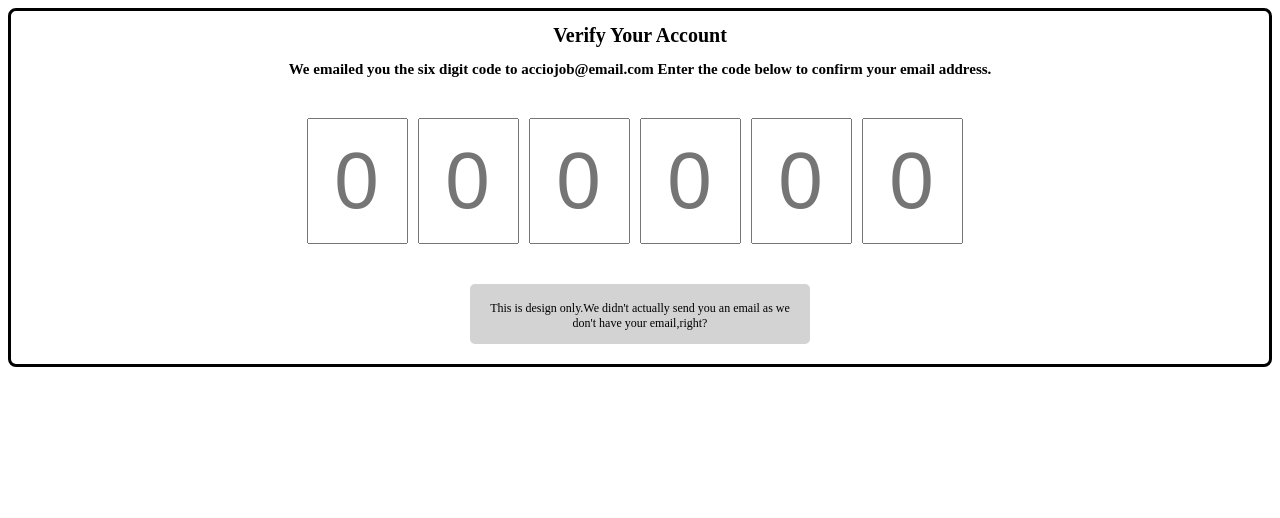
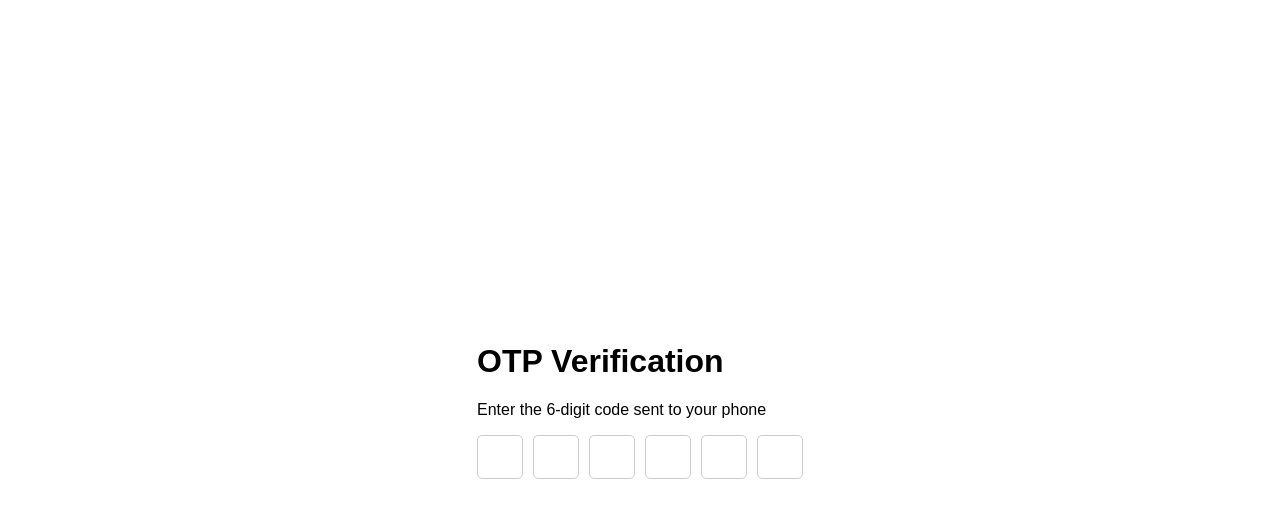
Before and after one commit to acciojob/OTP-Lavanya-pg87, a website: page main.html in a window 1280 px wide. Drawn offline with Linux system fonts and the light colour scheme.

Commit message:
created a submission

```diff
--- a/main.html
+++ b/main.html
@@ -1,29 +1,64 @@
 <!DOCTYPE html>
+<html lang="en">
+<head>
+    <meta charset="UTF-8">
+    <meta name="viewport" content="width=device-width, initial-scale=1.0">
+    <title>OTP Verification</title>
+    <style>
+        body {
+            font-family: Arial, sans-serif;
+            display: flex;
+            justify-content: center;
+            align-items: center;
+            height: 100vh;
+            margin: 0;
+        }
+        .code-container {
+            display: flex;
+            gap: 10px;
+        }
+        .code {
+            width: 40px;
+            height: 40px;
+            text-align: center;
+            font-size: 18px;
+            border: 1px solid #ccc;
+            border-radius: 5px;
+        }
+        .code:focus {
+            outline: none;
+            border-color: #007bff;
+        }
+    </style>
+</head>
+<body>
+    <div>
+        <h1 id="verification_heading">OTP Verification</h1>
+        <p id="verification_subtext">Enter the 6-digit code sent to your phone</p>
+        <div class="code-container">
+            <input type="text" class="code" maxlength="1">
+            <input type="text" class="code" maxlength="1">
+            <input type="text" class="code" maxlength="1">
+            <input type="text" class="code" maxlength="1">
+            <input type="text" class="code" maxlength="1">
+            <input type="text" class="code" maxlength="1">
+        </div>
+    </div>
+    <script>
+        const inputs = document.querySelectorAll('.code');
 
-<html>
-
-<head>
-	<link rel="stylesheet" href="styles.css">
-</head>
-
-<body>
-	<!-- the entire body must be written by student -->
-	<div id="mainContainer">
-	<h1 id ="verification_heading">Verify Your Account</h1>
-	<h2 id ="verification_subtext">We emailed you the six digit code to acciojob@email.com Enter the code below to confirm your email address.</h2>
-	<div class="code-container"><input type="number" id="digits1" class="code" name="otp" placeholder="0">
-	<input type="number" id="digits2" class="code" name="otp" placeholder="0">
-	<input type="number" id="digits3" class="code" name="otp" placeholder="0">
-	<input type="number" id="digits4" class="code" name="otp" placeholder="0">
-	<input type="number" id="digits5" class="code" name="otp" placeholder="0">
-	<input type="number" id="digits6" class="code" name="otp" placeholder="0"></div>
-	<div id="lastbox"><div id="warn">
-		<p>This is design only.We didn't actually send you an email as we don't have your email,right?</p>
-	</div></div>
-	</div>
-    <script type="text/javascript" src="./script.js">
-</script>
-
+        inputs.forEach((input, index) => {
+            input.addEventListener('input', (event) => {
+                const value = event.target.value;
+                if (value.length === 1) {
+                    if (index < inputs.length - 1) {
+                        inputs[index + 1].focus();
+                    }
+                } else if (value.length === 0 && index > 0) {
+                    inputs[index - 1].focus();
+                }
+            });
+        });
+    </script>
 </body>
-
 </html>
--- a/script.js
+++ /dev/null
@@ -1,27 +0,0 @@
-//your JS code here. If required.
-const inputs = document.querySelectorAll('.code');
-
-inputs.forEach((input,index)=>{
-	input.addEventListner('input', (event) => {handleInput(event,index)});
-	input.addEventListner('keydown',(event)=>{handleBackSpace(event,index)});
-});
-
-function handleInput(event,index){
-	const value = event.target.value;
-	if(!isNaN(value) && value >= 0 && value <= 9){
-		if(index<inputs.length-1 && value!== ''){
-			inputs[index + 1].focus();
-		}
-		else{
-			value = '';
-		}
-
-	}
-	function handleBackSpace(event, index){
-		if(event.key==='Backspace' && index>0 && event.target.value ===''){
-			inputs[index-1].focus();
-		}
-	}
-
-
-}
--- a/styles.css
+++ /dev/null
@@ -1,52 +0,0 @@
-/*  your css code here. If applicable */
-#mainContainer{
-
-	border:3px solid black;
-	border-radius: 8px;
-	align-items:center;
-
-}
-h1{
-	text-align:center;
-	font-size:20px;
-}
-h2{
-	text-align:center;
-	font-size:15px;
-}
-.code-container{
-	/* align-items:center;*/
-	display: flex;
-	justify-content:center;
-	/* background-color: yellow; */
-	margin-top:40px;
-	margin-bottom:40px;
-}
-.code{
-	width : 80px;
-	height : 120px;
-	font-size : 80px;
-	text-align : center;
-	margin-right:10px;
-	padding-left:15px;
-}
-#lastbox{
-	display:flex;
-	justify-content:center;
-	margin:20px
-}
-#warn{
-	background-color:lightgrey;
-	width:340px;
-	height:60px;
-	border-radius:5px;
-	align-items:center;
-}
-p{
-	text-align:center;
-	font-size:12px;
-	padding:5px;
-	padding-left:10px;
-	padding-right:10px;
-
-}
```
